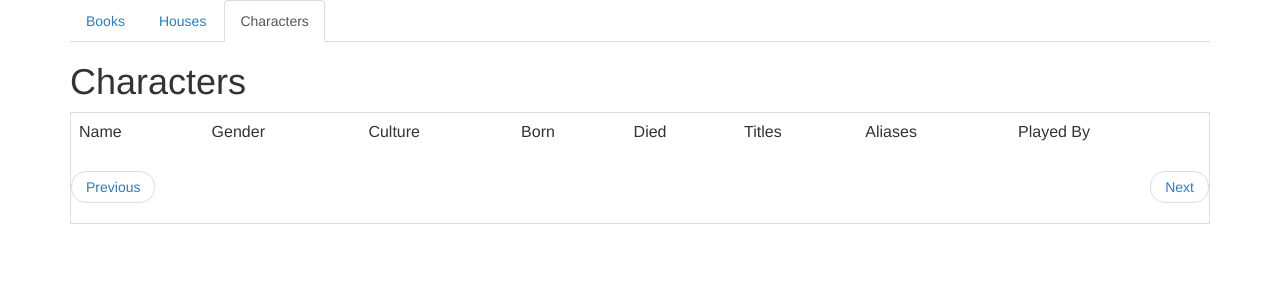
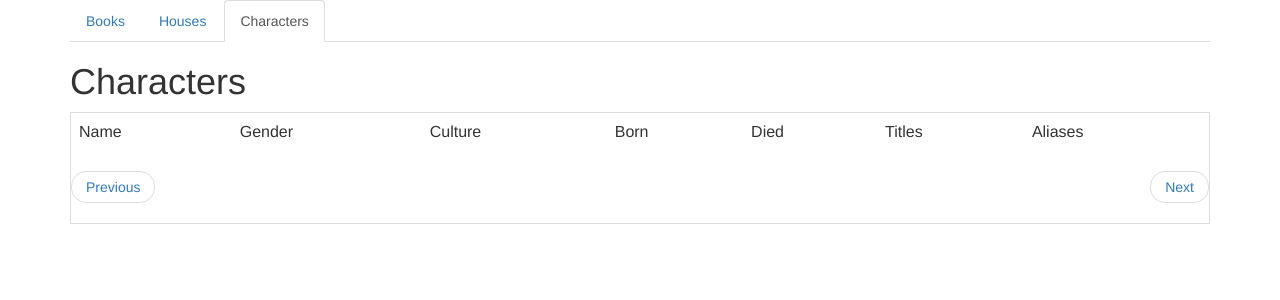
Before and after one commit to AndersonC96/Game-Of-Thrones_PHP, a PHP site: page /characters.php in a window 1280 px wide. Shown: the top 300 px of the page. Run offline with PHP 8.4, Linux system fonts and the light colour scheme; data that the repository does not hold is empty.

Commit message:
Update characters.php

```diff
--- a/characters.php
+++ b/characters.php
@@ -38,7 +38,7 @@
                         <td>Died</td>
                         <td>Titles</td>
                         <td>Aliases</td>
-                        <td>Played By</td>
+                        <!--<td>Played By</td>-->
                     </thead>
                     <?php
                         foreach($json as $obj){
@@ -52,7 +52,7 @@
                             echo "<td>".$obj["died"]."</td>";
                             echo "<td>".$obj["titles"][0]."</td>";
                             echo "<td><a href='character_details.php/$id' target='blank'>".$obj["aliases"][0]."</a></td>";
-                            echo "<td>".$obj["playedBy"][0]."</td>";
+                            //echo "<td>".$obj["playedBy"][0]."</td>";
                             echo "</tr>";
                         }
                     ?>
```
